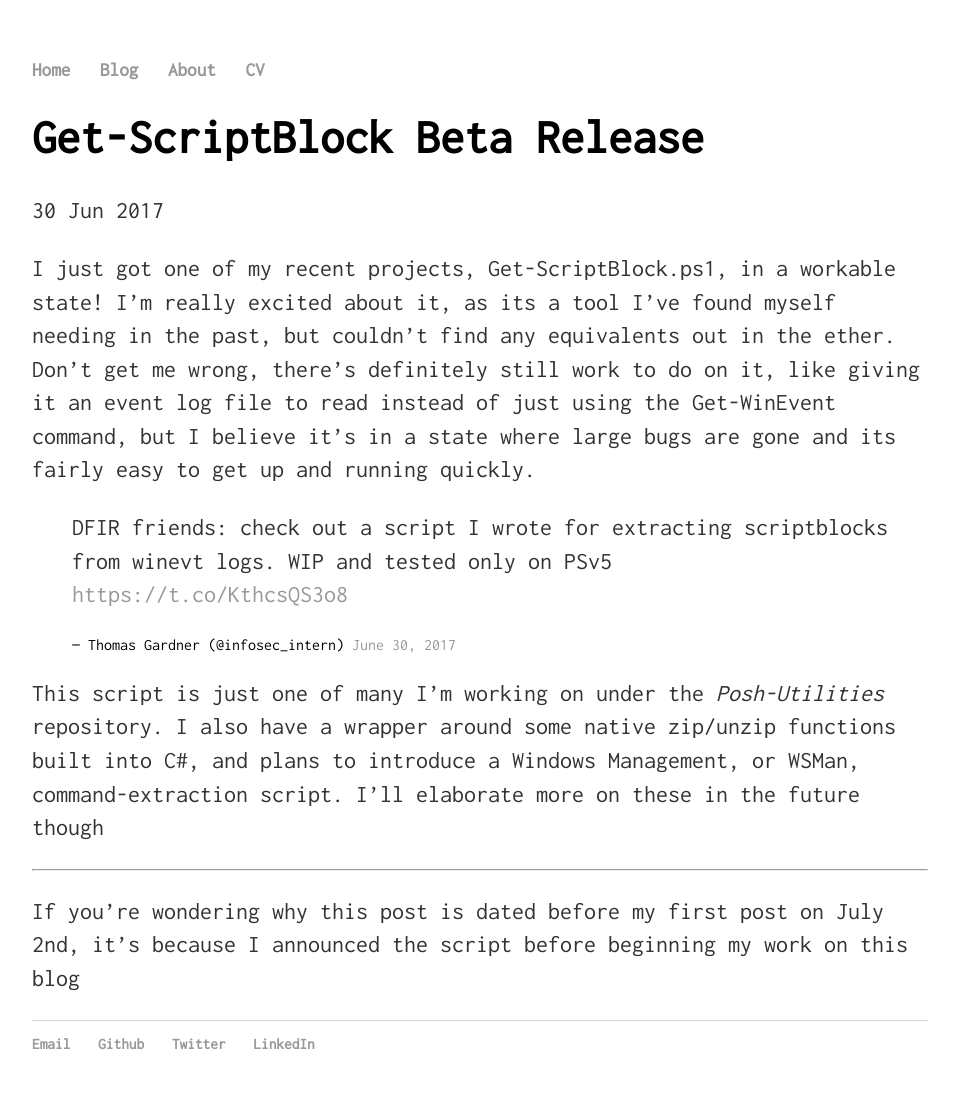
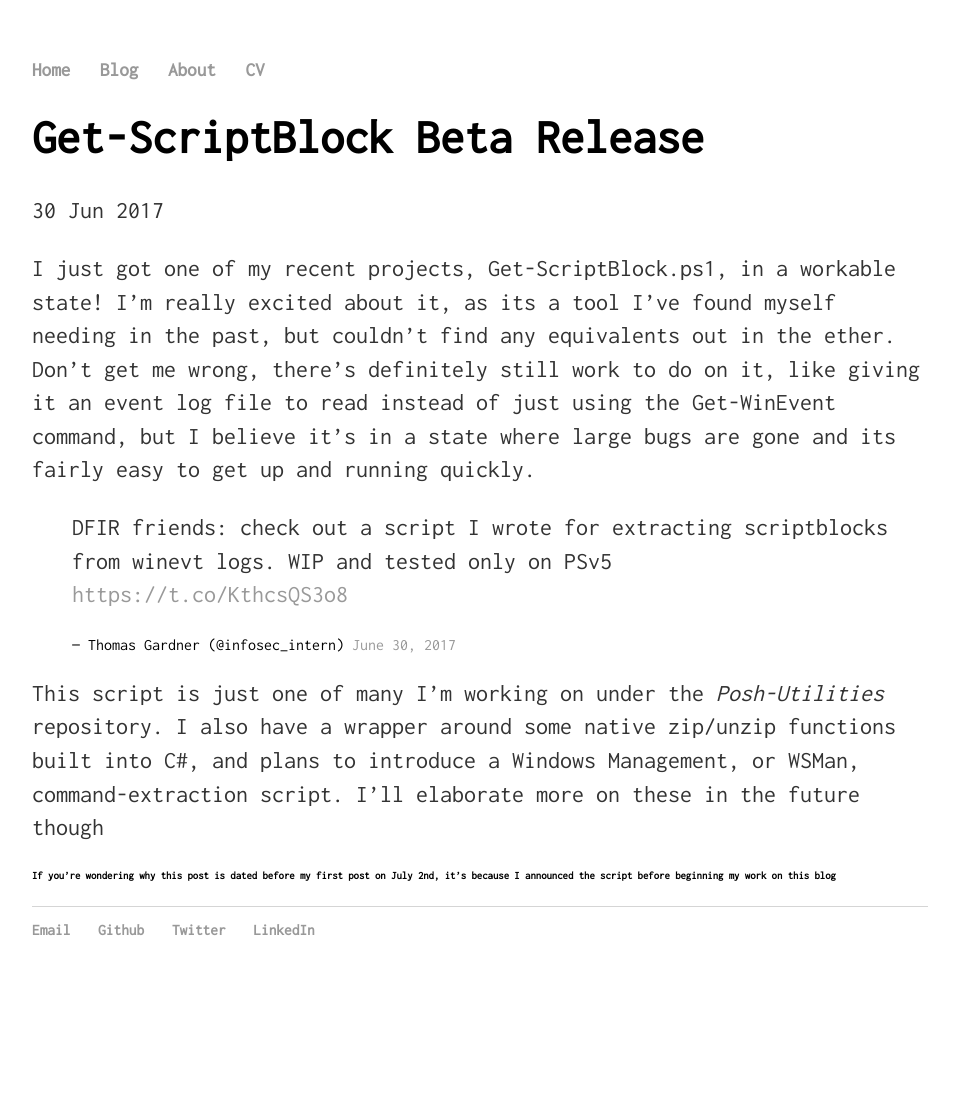
Before and after one commit to infosec-intern/infosec-intern.github.io, a Jekyll site: the page built from _posts/2017-06-30-get-scriptblock-overview.md, in a window 1280 px wide. Shown: the whole page, without its empty margins (160-1119 px from the left). Built offline with Jekyll 4.4.1, drawn with Linux system fonts in a browser that asks for light colours; comment, search, counter and statistics services are not loaded; after the commit the page ends 998 px from its top, so only the background shows below that.

Commit message:
removed end <hr> and made end H6

```diff
--- a/_posts/2017-06-30-get-scriptblock-overview.md
+++ b/_posts/2017-06-30-get-scriptblock-overview.md
@@ -13,5 +13,4 @@ a tool I've found myself needing in the past, but couldn't find any equivalents
 
 This script is just one of many I'm working on under the _Posh-Utilities_ repository. I also have a wrapper around some native zip/unzip functions built into C#, and plans to introduce a Windows Management, or WSMan, command-extraction script. I'll elaborate more on these in the future though
 
----
-If you're wondering why this post is dated before my first post on July 2nd, it's because I announced the script before beginning my work on this blog
+###### If you're wondering why this post is dated before my first post on July 2nd, it's because I announced the script before beginning my work on this blog
```
